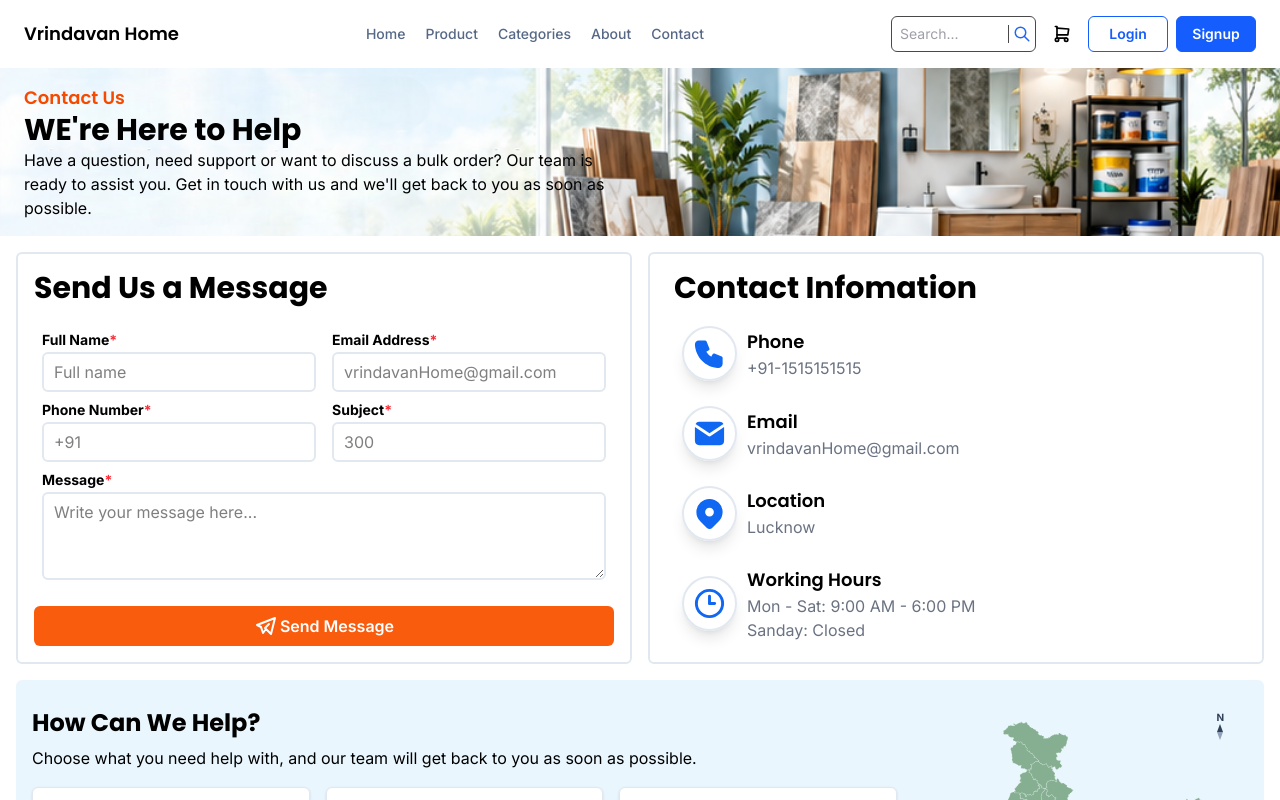
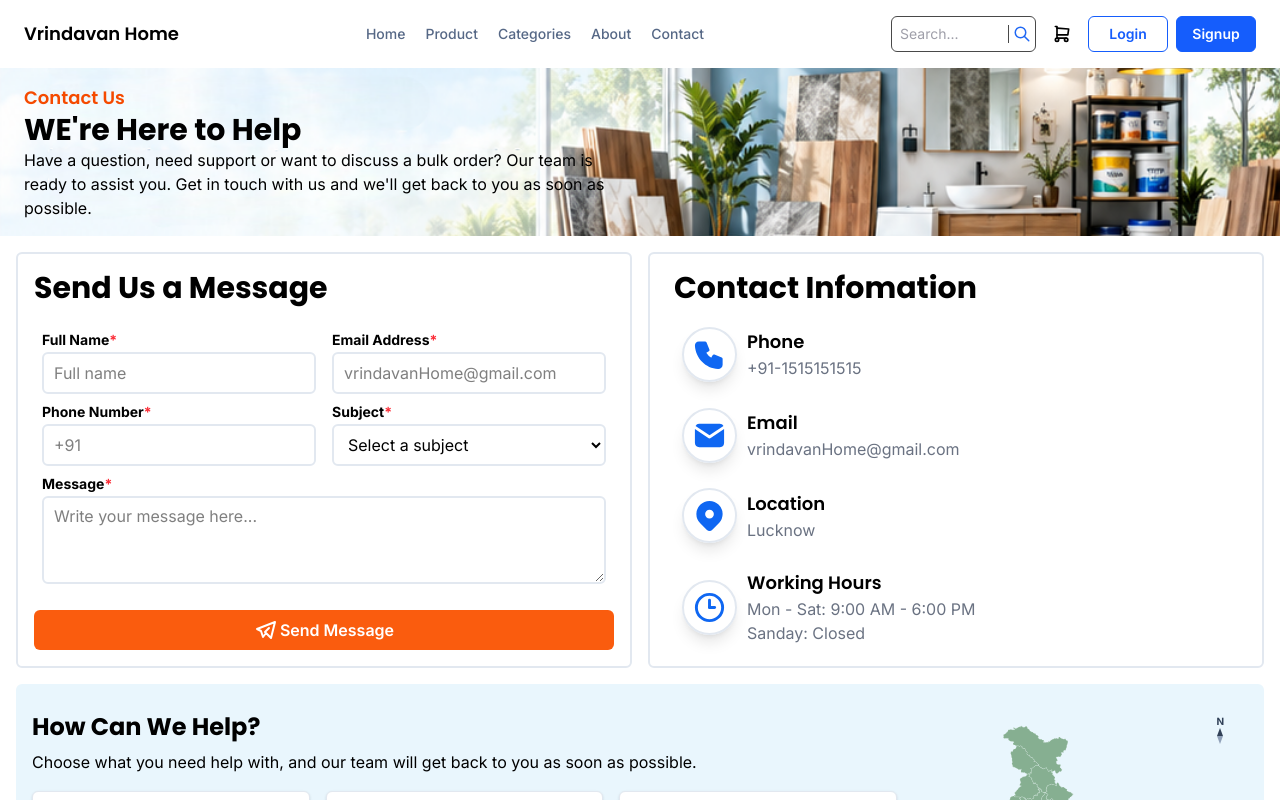
Before and after one commit to shivam-87388/vrindavan, a Next.js app in the folder frontend/: page /contact-us in a window 1280 px wide. Shown: the top 800 px of the page. Built offline with nearby package versions, Linux system fonts and the light colour scheme.

Commit message:
fix hight card

```diff
--- a/frontend/src/app/add-product/page.jsx
+++ b/frontend/src/app/add-product/page.jsx
@@ -24,21 +24,21 @@ const page = () => {
                 type="text"
                 placeholder="product"
                 required
-                className="w-full rounded-md border-2 border-slate-200 px-2.5 py-1.5 text-black text-base font-normal font-['Inter'] focus:border-transparent focus:outline-none focus:ring-2 focus:ring-[#ED6200]"
+                className="w-full rounded-md border-2 border-slate-200 px-2.5 py-1.5 text-black text-base font-normal font-['Inter'] focus:border-transparent focus:outline-none focus:ring-2 focus:ring-[#ED6200] h-[42px]"
               ></input>
             </div>
             {/* product catagory */}
             <div className="flex flex-col items-center justify-center gap-y-0.5 w-full">
               <label
                 htmlFor="product-category"
-                className="w-full text-start text-black text-sm font-bold font-['Inter']"
+                className="w-full text-start text-black text-sm font-bold font-['Inter'] "
               >
                 Product Category<span className="text-red-500">*</span>
               </label>
               <select
                 name="product-catgeory"
                 id="'product-catgeory"
-                className="w-full rounded-md border-2 border-slate-200 px-2.5 h-10 text-black text-base font-normal font-['Inter'] focus:border-transparent focus:outline-none focus:ring-2 focus:ring-[#ED6200]"
+                className="w-full rounded-md border-2 border-slate-200 px-2.5 text-black text-base font-normal font-['Inter'] focus:border-transparent focus:outline-none focus:ring-2 focus:ring-[#ED6200] h-[42px]"
               >
                 <option value="">select
                 </option>
@@ -81,7 +81,7 @@ const page = () => {
                 type="text"
                 placeholder="₹ Price"
                 required
-                className="w-full rounded-md border-2 border-slate-200 px-2.5 py-1.5 text-black text-base font-normal font-['Inter'] focus:border-transparent focus:outline-none focus:ring-2 focus:ring-[#ED6200]"
+                className="w-full rounded-md border-2 border-slate-200 px-2.5 py-1.5 text-black text-base font-normal font-['Inter'] focus:border-transparent focus:outline-none focus:ring-2 focus:ring-[#ED6200] h-[42px]"
               ></input>
             </div>
             {/* stock field */}
@@ -97,7 +97,7 @@ const page = () => {
                 type="number"
                 placeholder="300"
                 required
-                className="w-full rounded-md border-2 border-slate-200 px-2.5 py-1.5 text-black text-base font-normal font-['Inter'] focus:border-transparent focus:outline-none focus:ring-2 focus:ring-[#ED6200]"
+                className="w-full rounded-md border-2 border-slate-200 px-2.5 py-1.5 text-black text-base font-normal font-['Inter'] focus:border-transparent focus:outline-none focus:ring-2 focus:ring-[#ED6200] h-[42px]"
               ></input>
 
             </div>
@@ -116,7 +116,7 @@ const page = () => {
           {/* image upload field */}
           <div className="flex flex-col items-center justify-center gap-y-0.5 w-full">
             <label className="w-full text-start text-black text-sm font-bold font-['Inter']">Product Image<span className="text-red-500">*</span></label>
-            <input id="product-image" type="file" accept="image/*" className="w-full text-sm text-slate-500 border-2 border-slate-200 rounded-lg p-1.5 file:mr-3 file:py-1 file:px-3 file:rounded-md file:bord file:border-slate-300 file:text-sm file:font-medium file:bg-slate-100 file:text-slate-700 hover:file:bg-slate-200 cursor-pointer focus:border-transparent focus:outline-none focus:ring-2 focus:ring-[#ED6200]"></input>
+            <input id="product-image" type="file" accept="image/*" className="w-full text-sm text-slate-500 border-2 border-slate-200 rounded-lg p-1.5 file:mr-3 file:py-1 file:px-3 file:rounded-md file:bord file:border-slate-300 file:text-sm file:font-medium file:bg-slate-100 file:text-slate-700 hover:file:bg-slate-200 cursor-pointer focus:border-transparent focus:outline-none focus:ring-2 focus:ring-[#ED6200] h-[42px]"></input>
           </div>
         {/*  add new product button  */}
         <button
--- a/frontend/src/app/contact-us/page.jsx
+++ b/frontend/src/app/contact-us/page.jsx
@@ -63,7 +63,7 @@ const page = () => {
                       type="text"
                       placeholder="Full name"
                       required
-                      className="w-full rounded-md border-2 border-slate-200 px-2.5 py-1.5 text-black text-base font-normal font-['Inter'] focus:border-transparent focus:outline-none focus:ring-2 focus:ring-[#ED6200]"
+                      className="w-full rounded-md border-2 border-slate-200 px-2.5 py-1.5 text-black text-base font-normal font-['Inter'] focus:border-transparent focus:outline-none focus:ring-2 focus:ring-[#ED6200] h-[42px]"
                     ></input>
                   </div>
                   {/* email address field */}
@@ -79,7 +79,7 @@ const page = () => {
                       type="email"
                       placeholder="vrindavanHome@gmail.com"
                       required
-                      className="w-full rounded-md border-2 border-slate-200 px-2.5 py-1.5 text-black text-base font-normal font-['Inter'] focus:border-transparent focus:outline-none focus:ring-2 focus:ring-[#ED6200]"
+                      className="w-full rounded-md border-2 border-slate-200 px-2.5 py-1.5 text-black text-base font-normal font-['Inter'] focus:border-transparent focus:outline-none focus:ring-2 focus:ring-[#ED6200] h-[42px]"
                     ></input>
 
 
@@ -101,24 +101,28 @@ const page = () => {
                       type="tel"
                       placeholder="+91"
                       required
-                      className="w-full rounded-md border-2 border-slate-200 px-2.5 py-1.5 text-black text-base font-normal font-['Inter'] focus:border-transparent focus:outline-none focus:ring-2 focus:ring-[#ED6200]"
+                      className="w-full rounded-md border-2 border-slate-200 px-2.5 py-1.5 text-black text-base font-normal font-['Inter'] focus:border-transparent focus:outline-none focus:ring-2 focus:ring-[#ED6200] h-[42px]"
                     ></input>
                   </div>
                   {/* subject field */}
                   <div className="flex flex-col items-center justify-center gap-y-0.5 w-full">
                     <label
-                      htmlFor="product-quantity"
+                      htmlFor="subject"
                       className="w-full text-start text-black text-sm font-bold font-['Inter']"
                     >
                       Subject<span className="text-red-500">*</span>
                     </label>
-                    <input
-                      id="product-quantity"
-                      type="text"
-                      placeholder="300"
-                      required
-                      className="w-full rounded-md border-2 border-slate-200 px-2.5 py-1.5 text-black text-base font-normal font-['Inter'] focus:border-transparent focus:outline-none focus:ring-2 focus:ring-[#ED6200]"
-                    ></input>
+                   <select
+  id="subject"
+  required
+  className="w-full rounded-md border-2 border-slate-200 px-2.5 py-1.5 text-black text-base font-normal font-['Inter'] focus:border-transparent focus:outline-none focus:ring-2 focus:ring-[#ED6200] bg-white h-[42px]"
+>
+  <option value="">Select a subject</option>
+  <option value="bulk">Bulk Order Enquiry</option>
+  <option value="product">Product Details</option>
+  <option value="support">Order Support</option>
+  <option value="other">Other</option>
+</select>
 
                   </div>
                 </div>
@@ -286,6 +290,9 @@ const page = () => {
             {/* map block */}
           </div>
           {/* how can we help + map end */}
+          <div className="flex items-center  justify-center p-4 w-full bg-[#E7F4FD]">
+            <h1>raf</h1>
+          </div>
 
 
         </div>
```
